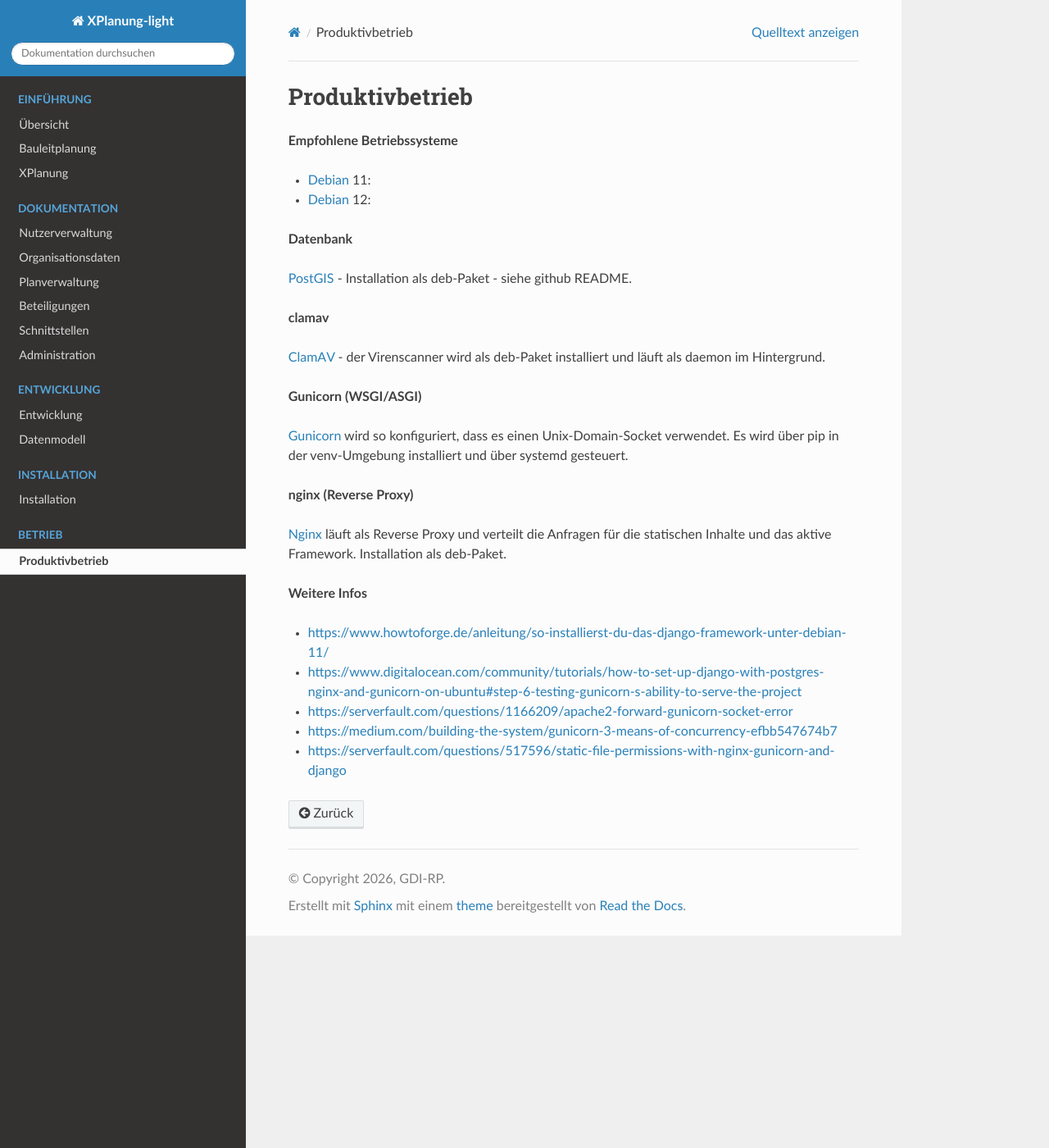
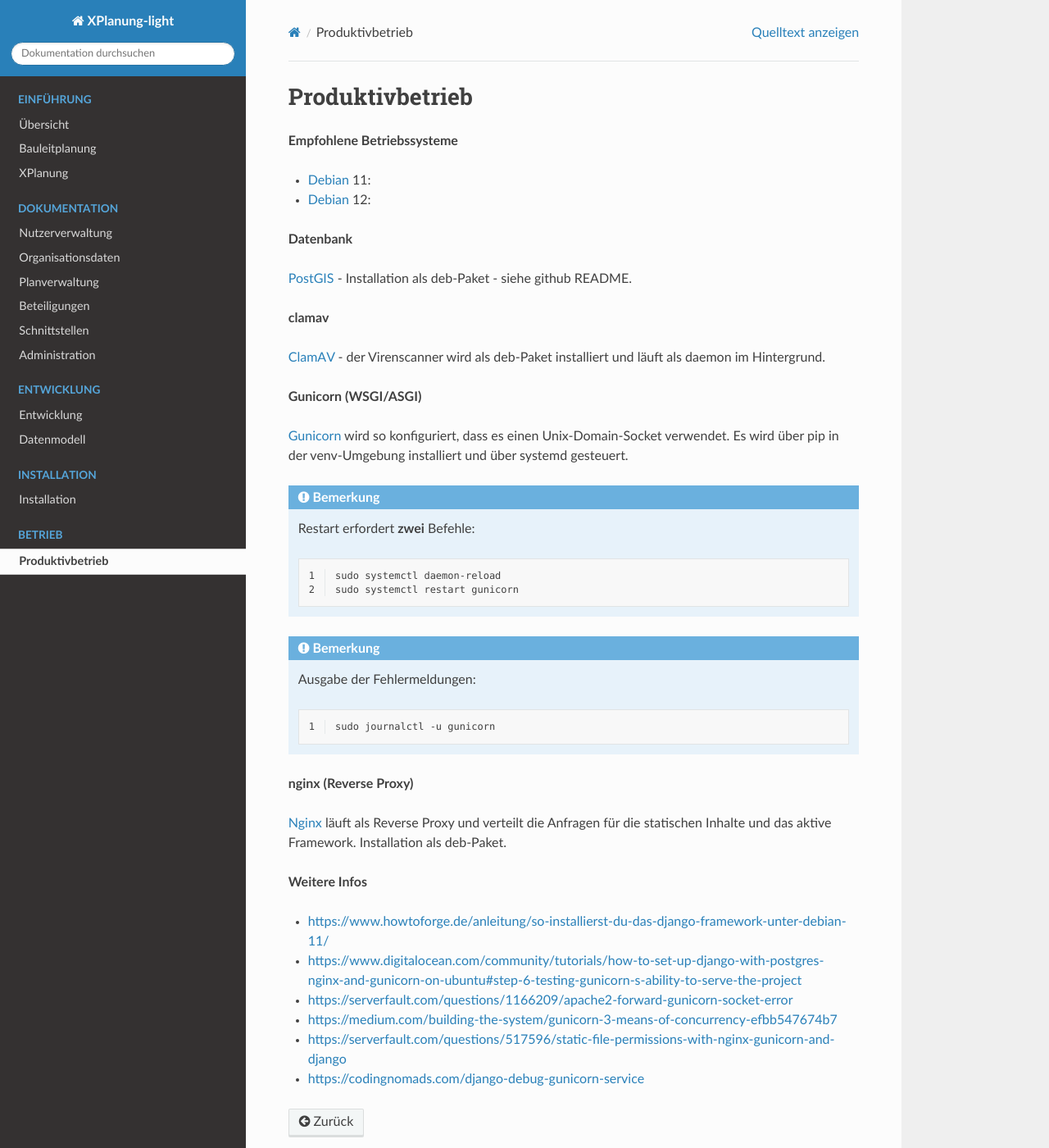
Before and after one commit to mrmap-community/xplanung_light, a Sphinx documentation site: the page built from docs/source/operation/produktivbetrieb.rst, in a window 1280 px wide and 1400 px high. Shown: the whole window at 82% size. Built offline with Sphinx 7.4.7 and the Read the Docs theme 3.1.0, drawn with Linux system fonts in a browser that asks for light colours.

Commit message:
Anpassung der Doku zu gunicorn/error log

```diff
--- a/docs/source/operation/produktivbetrieb.rst
+++ b/docs/source/operation/produktivbetrieb.rst
@@ -27,6 +27,25 @@ Produktivbetrieb
 
 .. _Gunicorn: https://gunicorn.org/
 
+.. note::
+
+   Restart erfordert **zwei** Befehle:
+
+   .. code-block:: shell
+      :linenos:
+
+      sudo systemctl daemon-reload
+      sudo systemctl restart gunicorn
+
+.. note::
+
+   Ausgabe der Fehlermeldungen:
+
+   .. code-block:: shell
+      :linenos:
+
+      sudo journalctl -u gunicorn
+
 **nginx (Reverse Proxy)**
 
 `Nginx`_ läuft als Reverse Proxy und verteilt die Anfragen für die statischen Inhalte und das aktive Framework. Installation als deb-Paket.
@@ -40,3 +59,4 @@ Produktivbetrieb
 * https://serverfault.com/questions/1166209/apache2-forward-gunicorn-socket-error
 * https://medium.com/building-the-system/gunicorn-3-means-of-concurrency-efbb547674b7
 * https://serverfault.com/questions/517596/static-file-permissions-with-nginx-gunicorn-and-django
+* https://codingnomads.com/django-debug-gunicorn-service
```
Also changed, not shown: README.md (+21 -1 lines).
